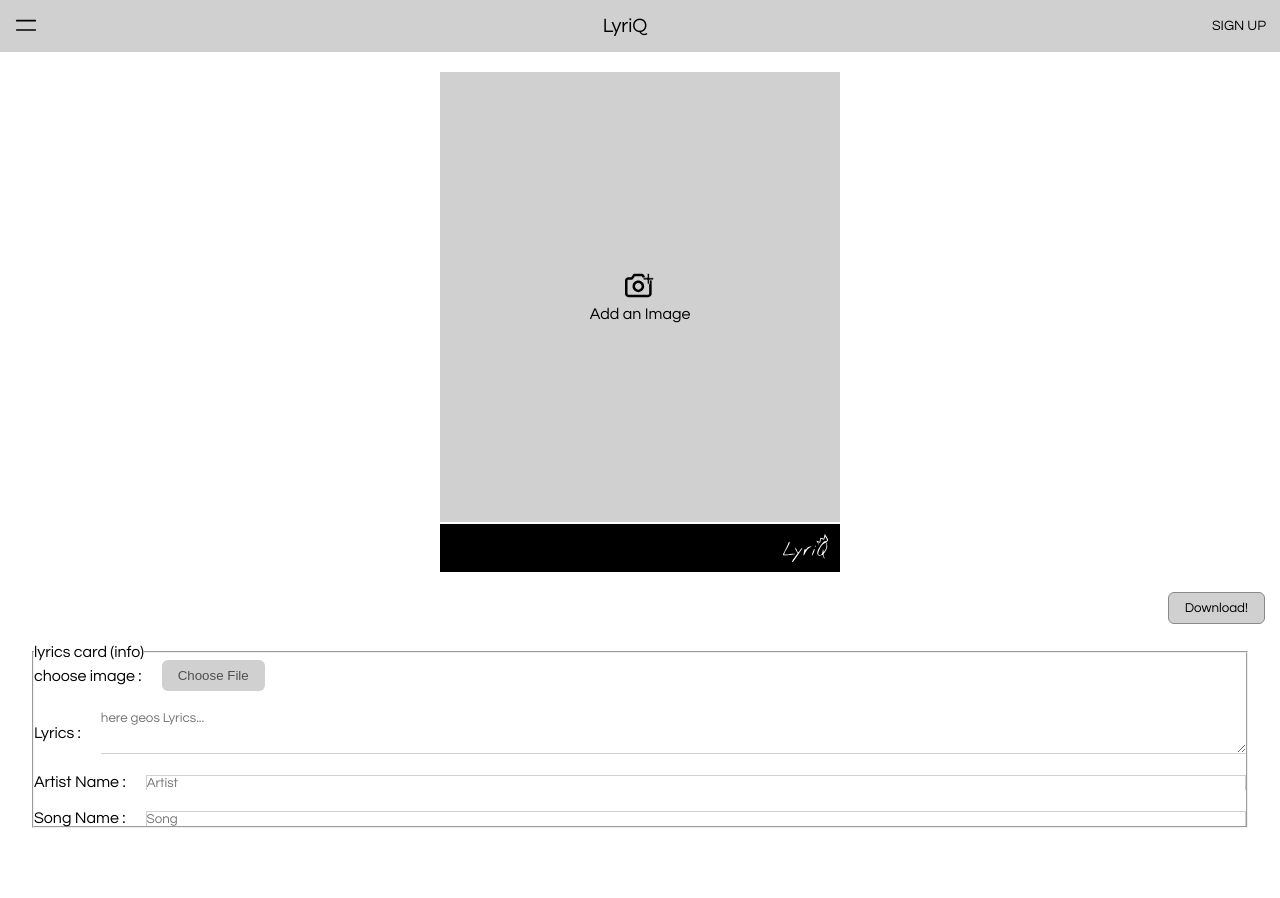
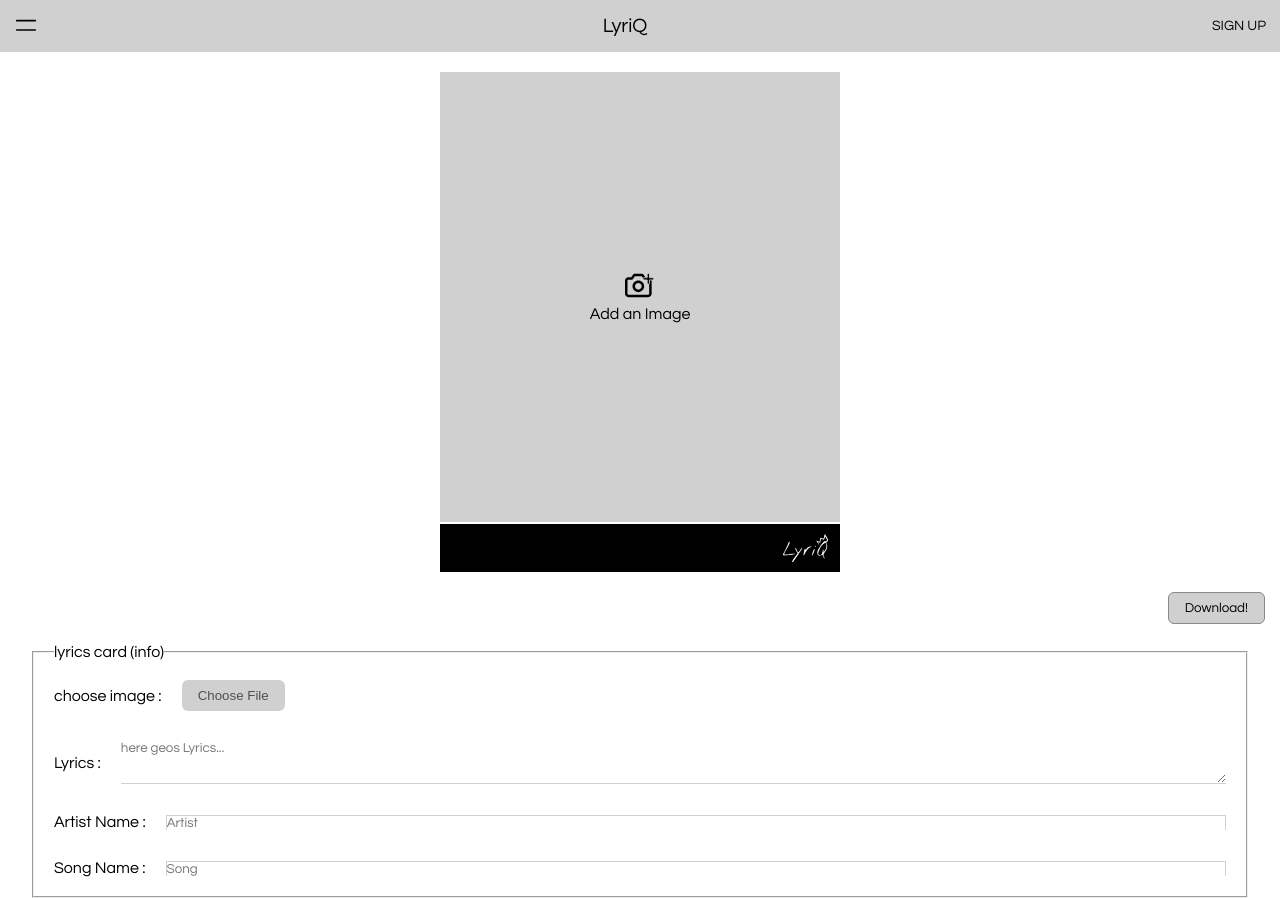
Before and after one commit to neoayus/lyriQ, a React (Vite) app: page / in a window 1280 px wide. Before the commit the page ends 828 px from the top, so only its background shows below. Built offline with nearby package versions, Linux system fonts and the light colour scheme.

Commit message:
refactor: clean style @ Form

```diff
--- a/src/index.css
+++ b/src/index.css
@@ -135,15 +135,11 @@
 
 form fieldset{
   width: 95vw;
-  /* height: 500px;  */
-
-  margin-top: 40px;
-
   display: flex;
   flex-direction: column;
-  gap: 20px;
-  margin: 0 auto ;
 
+  padding: 20px;
+  gap: 30px;
 }
 
 form fieldset label{
```
